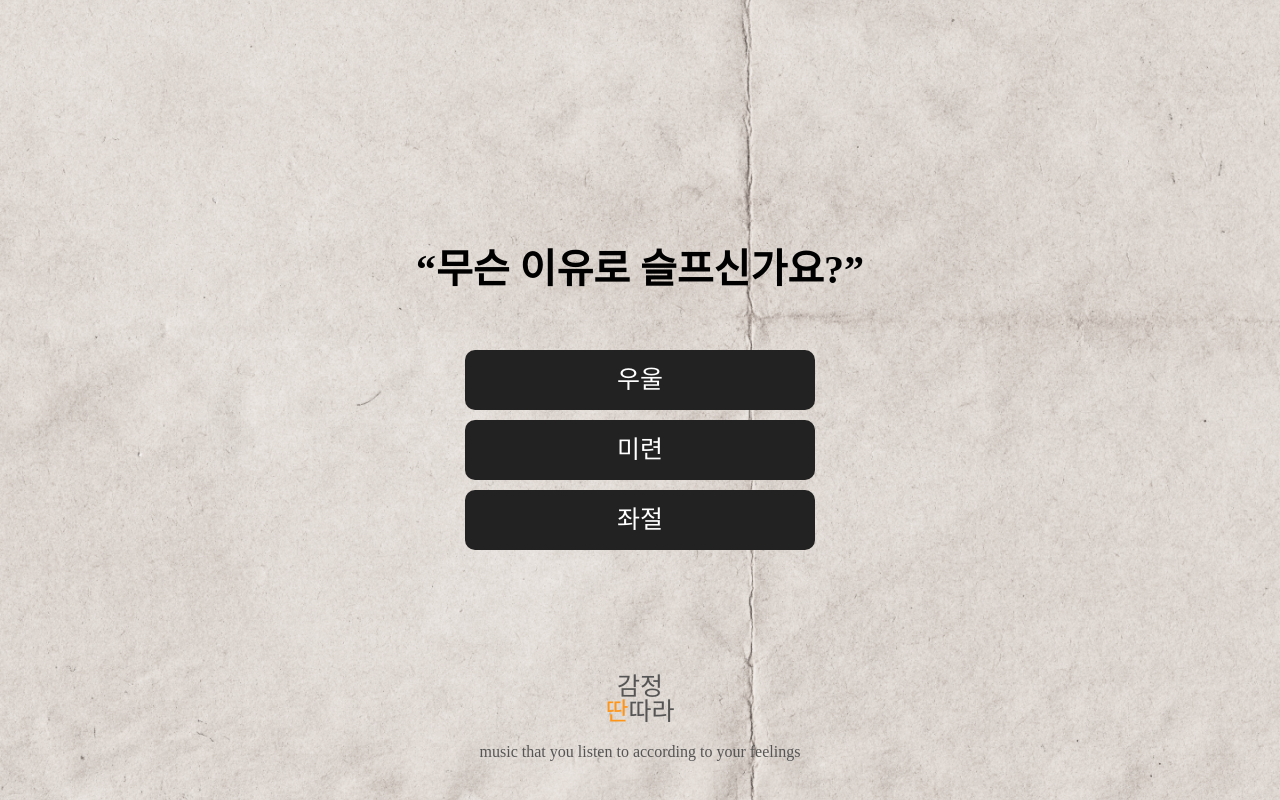
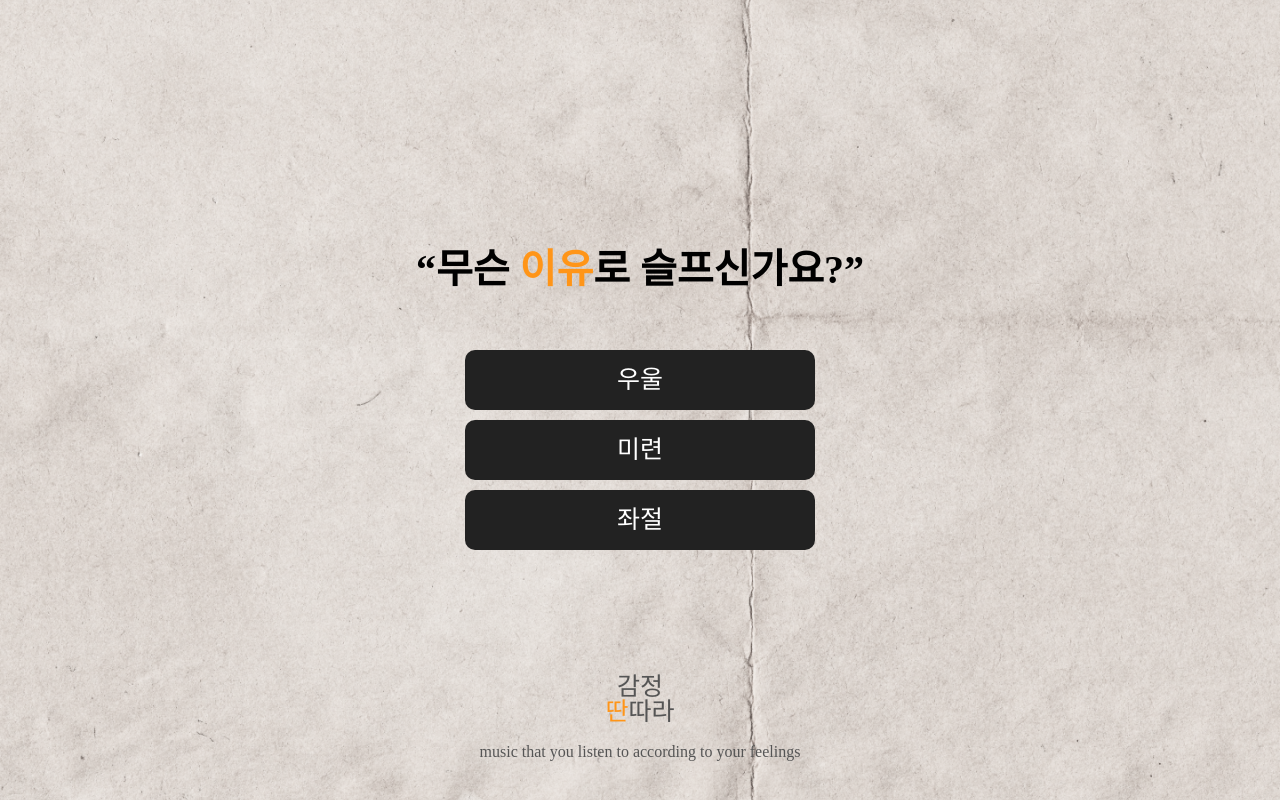
Before and after one commit to inhachoi/feel_music, a Flask app: a page that uses templates/survey2.html in a window 1280 px wide. Run offline with Flask 3, Linux system fonts and the light colour scheme.

Commit message:
설문2 색상 변경

```diff
--- a/templates/survey2.html
+++ b/templates/survey2.html
@@ -19,9 +19,9 @@
       <!-- 설문조사 step2 -->
       <div class="survey-wrap">
         <h2 class="tit">
-          {% if emotion == '슬픔' %} “무슨 이유로 슬프신가요?” {% elif emotion
-          == '행복' %} “무슨 이유로 행복하신가요?” {% elif emotion== '분노' %}
-          “무슨 이유로 화가 나나요?” {% endif %}
+          {% if emotion == '슬픔' %} “무슨 <span style="color: #ff9518;">이유</span>로 슬프신가요?” {% elif emotion
+          == '행복' %} “무슨 <span style="color: #ff9518;">이유</span>로 행복하신가요?” {% elif emotion== '분노' %}
+          “무슨 <span style="color: #ff9518;">이유</span>로 화가 나나요?” {% endif %}
         </h2>
         <div class="select-btn btn-wrap">
           {% for emotion_item in emotion_list %}
```
